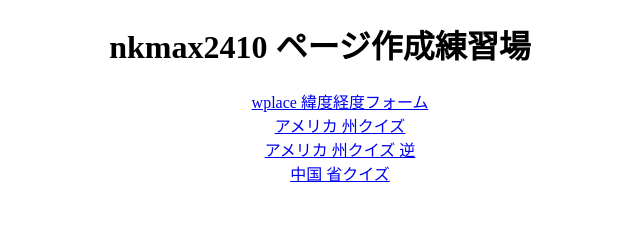
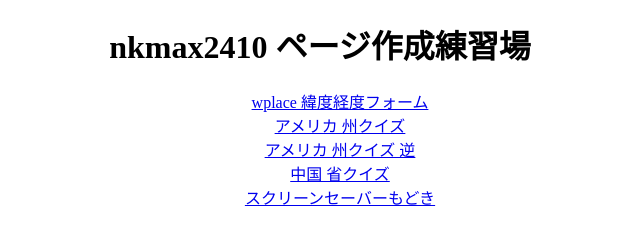
Before and after one commit to nkmax2410/nkmax2410.github.io, a plain HTML site: page index.html in a window 1280 px wide. Shown: the whole page, without its empty margins (320-960 px from the left). Drawn offline with Linux system fonts and the light colour scheme.

Commit message:
Update index.html

```diff
--- a/index.html
+++ b/index.html
@@ -14,6 +14,7 @@
     <li><a href="theus_states_quiz.html">アメリカ 州クイズ</a></li>
     <li><a href="theus_states_quiz_rev.html">アメリカ 州クイズ 逆</a></li>
     <li><a href="china_provinces_quiz.html">中国 省クイズ</a></li>
+    <li><a href="DVDの待機画面再現.html">スクリーンセーバーもどき</a></li>
     </ul>
 </body>
 
```
